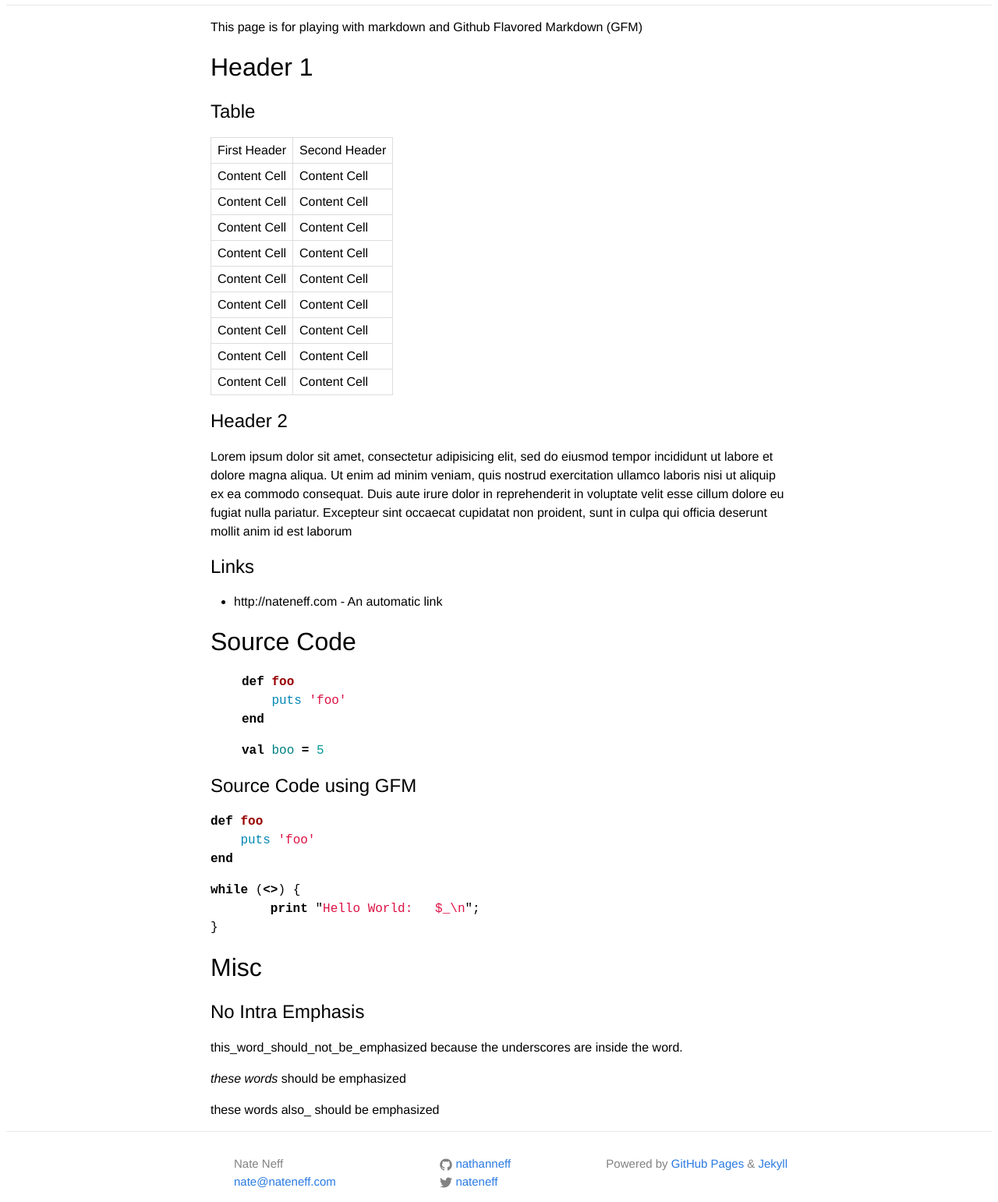
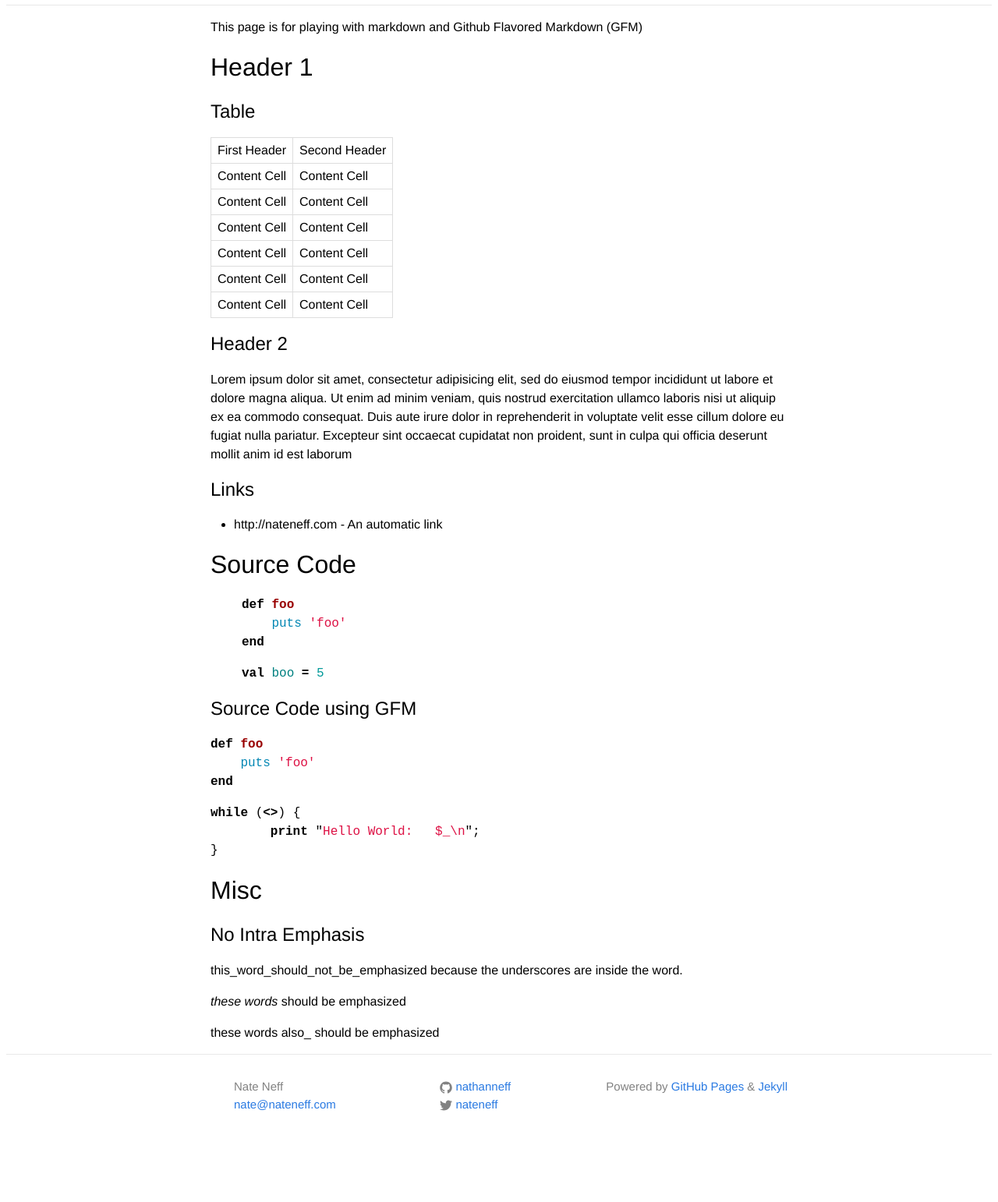
Before and after one commit to NathanNeff/nathanneff.github.io, a Jekyll site: the page built from sandbox.md, in a window 1280 px wide, cut to the strip 212-1754 px from the top of the page. Shown: the whole strip at 78% size. Built offline with Jekyll 4.4.1, drawn with Linux system fonts in a browser that asks for light colours; Markdown is read by kramdown in place of the engine named in the settings; after the commit the page ends 1655 px from its top, so only the background shows below that.

Commit message:
Remove redundant cells from table example

```diff
--- a/sandbox.md
+++ b/sandbox.md
@@ -10,9 +10,6 @@
 
 First Header | Second Header
 ------------ | -------------
-Content Cell | Content Cell
-Content Cell | Content Cell
-Content Cell | Content Cell
 Content Cell | Content Cell
 Content Cell | Content Cell
 Content Cell | Content Cell
```
